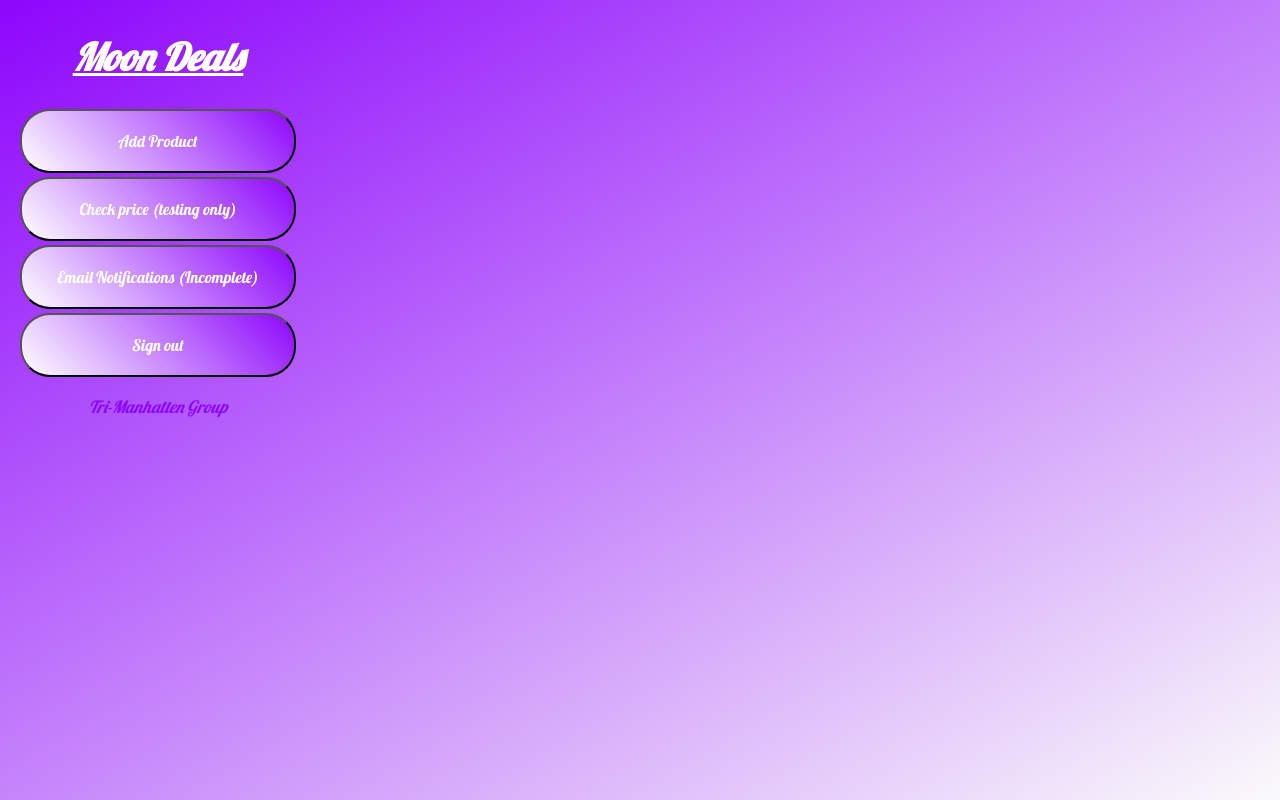
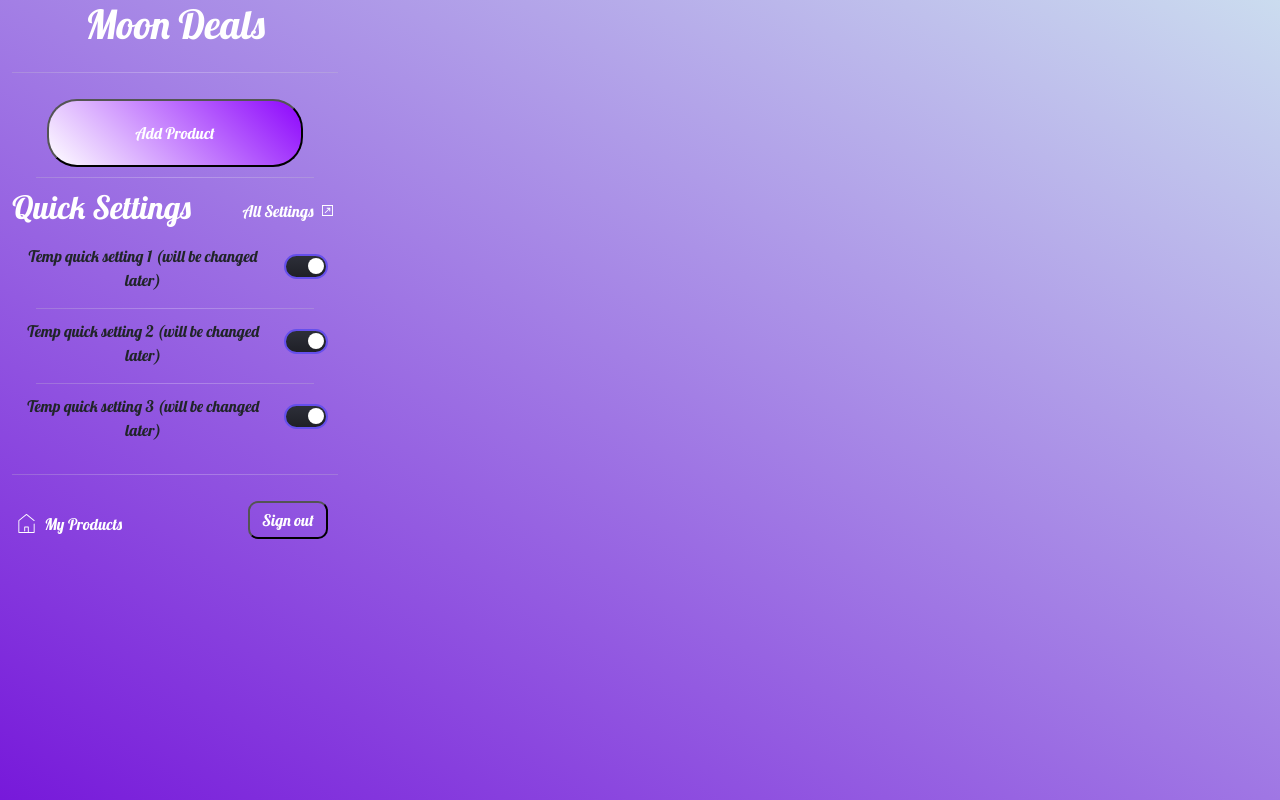
Before and after one commit to elyskrie21/Cpre186-Extension, a browser extension: page background.html in a window 1280 px wide. Drawn offline with nearby package versions, Linux system fonts and the light colour scheme; sample sign-in values are in the browser's storage.

Commit message:
changed main page

```diff
--- a/background.html
+++ b/background.html
@@ -17,46 +17,68 @@
       href="https://fonts.googleapis.com/css2?family=Lobster&display=swap"
       rel="stylesheet"
     />
-    <link rel="stylesheet" href="/style/popup.css" />
     <title>MoonDeal 1.0</title>
 
     <!-- Bootstrap Css -->
-    <!-- <link
+    <link
       href="https://cdn.jsdelivr.net/npm/bootstrap@5.1.3/dist/css/bootstrap.min.css"
       rel="stylesheet"
       integrity="sha384-1BmE4kWBq78iYhFldvKuhfTAU6auU8tT94WrHftjDbrCEXSU1oBoqyl2QvZ6jIW3"
       crossorigin="anonymous"
-    /> -->
+    />
+
+    <link rel="stylesheet" href="/style/popup.css" />
   </head>
   <body>
     <div class="container">
+      <div class="header">
+        <h1>Moon Deals</h1>
+      </div>
 
-        <div class="header">
-            <h1><i>Moon Deals</i></h1>
+      <hr />
+
+      <div class="buttons">
+        <button id="add-product" class="button">Add Product</button>
+      </div>
+
+      <hr class="settings-hr">
+
+      <section>
+        <div class="horizontal-container">
+          <h2>Quick Settings</h2>
+          <a href="www.mymoondeal.com/dashboard"
+            >All Settings <img src="./images/diagonal-arrow-svgrepo-com.svg"></a
+          >
         </div>
 
-        <div class="buttons">
-            <button id="add-product" class="button">
-                Add Product
-            </button>
-
-            <button id="check-price" class="button">
-                Check price (testing only)
-            </button>
-
-            <button  if="email-listing" class="button">
-                Email Notifications (Incomplete)
-            </button>
-
-            <button type="submit" class="button" id="signoutButton">
-                Sign out
-            </button>
+        <div class="horizontal-container">
+          <p>Temp quick setting 1 (will be changed later)</p>
+          <input type="checkbox" class="toggle" checked />
         </div>
 
-        <div class="footer">
-            <p><i>Tri-Manhatten Group</i></p>
+        <hr class="settings-hr">
+
+        <div class="horizontal-container">
+          <p>Temp quick setting 2 (will be changed later)</p>
+          <input type="checkbox" class="toggle" checked />
         </div>
 
+        <hr class="settings-hr">
+
+        <div class="horizontal-container">
+          <p>Temp quick setting 3 (will be changed later)</p>
+          <input type="checkbox" class="toggle" checked />
+        </div>
+
+        <hr>
+
+        <div class="horizontal-container">
+          <a href=""><img src="./images/home-svgrepo-com.svg" class="home-img"> My Products</a>
+          <button type="submit" class="button" id="signoutButton">
+            Sign out
+          </button>
+        </div>
+      </section>
     </div>
 
     <script src="popup.js"></script>
--- a/style/popup.css
+++ b/style/popup.css
@@ -3,12 +3,51 @@
 Blue and Pink
 Todo: Create CSS styling
  */
+
+/* Global Changes */
 body {
-    background-image: linear-gradient(150deg, #8d06fc 0%, #fafafa 100%);
-    font-family: 'Lobster', cursive;
-    width: 300;
-    height: 200;
+  background-image: linear-gradient(210deg, #cbdcef 0%, #7719da 100%);
+  font-family: "Lobster", cursive;
+  width: 350px;
 }
+
+h1,
+h2,
+a {
+  color: #ffffff;
+}
+
+a {
+  text-decoration: none;
+  align-self: center;
+}
+
+a:hover {
+  color: #fff;
+}
+
+hr {
+  border: 0;
+  height: 2px;
+  background: #ffffffe8;
+  background-image: linear-gradient(to right, #ccc, #ffffffe8, #ccc);
+  width: 100%;
+}
+
+img {
+  filter: invert(98%) sepia(30%) saturate(333%) hue-rotate(183deg)
+    brightness(120%) contrast(100%);
+  padding-left: 5px;
+  padding-right: 5px;
+  height: 1rem;
+  padding-bottom: 5px;
+}
+
+.home-img {
+  height: 1.5rem;
+}
+
+/* Classes */
 .container {
   display: flex;
   text-align: center;
@@ -16,21 +55,18 @@ body {
   align-items: center;
   justify-content: center;
 }
-.header {
-    color: white;
-    text-decoration: underline;
-    font-size: 19;
-}
+
 .buttons {
   display: flex;
   flex-direction: column;
 }
 .button {
-    font-family: 'Lobster', cursive;
+  font-family: "Lobster", cursive;
+  width: 16rem;
   padding: 20px 35px;
   font-size: 16px;
   position: relative;
-    margin: 2px;
+  margin: 10px;
   background-image: linear-gradient(225deg, #8d06fc 0%, #ffffff 100%);
 
   overflow: hidden;
@@ -51,13 +87,80 @@ body {
 }
 .button:hover {
   transform: translate(0, -3px);
-    box-shadow: 10px -10px 25px 0 rgba(143, 64, 248, 0.5), -10px 10px 25px 0 rgba(253, 253, 253, 0.5);
+  box-shadow: 10px -10px 25px 0 rgba(143, 64, 248, 0.5),
+    -10px 10px 25px 0 rgba(253, 253, 253, 0.5);
 }
-.btn-1:hover::after{
+.btn-1:hover::after {
   transform: rotate(150deg);
 }
-.footer {
-    color: #8d06fc;
-    font-size: 17px;
-    font-style: italic;
+
+/* *Css for quick settings and slider */
+.horizontal-container {
+  display: flex;
+  flex-direction: row;
+  justify-content: space-between;
+
+  padding-top: 10px;
 }
+
+input[type="checkbox"] {
+  -webkit-appearance: none;
+  -moz-appearance: none;
+  appearance: none;
+  -webkit-tap-highlight-color: transparent;
+  cursor: pointer;
+}
+input[type="checkbox"]:focus {
+  outline: 0;
+}
+
+.toggle {
+  height: 25px;
+  width: 45px;
+  border-radius: 16px;
+  display: inline-block;
+  position: relative;
+  margin: 10px;
+  border: 2px solid #474755;
+  background: linear-gradient(180deg, #2d2f39 0%, #1f2027 100%);
+  transition: all 0.2s ease;
+}
+
+.toggle:after {
+  content: "";
+  position: absolute;
+  top: 2px;
+  left: 2px;
+  width: 16px;
+  height: 16px;
+  border-radius: 50%;
+  background: white;
+  box-shadow: 0 1px 2px rgba(44, 44, 44, 0.2);
+  transition: all 0.2s cubic-bezier(0.5, 0.1, 0.75, 1.35);
+}
+
+.toggle:checked {
+  border-color: #654fec;
+}
+
+.toggle:checked:after {
+  transform: translatex(20px);
+}
+
+.settings-hr {
+  margin: auto;
+  width: 85%;
+}
+
+/* *CSS for footer */
+
+#signoutButton {
+  width: 5rem;
+  position: static;
+  padding: 5px;
+  font-size: 16px;
+  margin-top: 0;
+
+  border-radius: 10px;
+  background: transparent;
+}
```
Also changed, not shown: scripts/addproduct.js (+32 -16 lines), images/diagonal-arrow-svgrepo-com.svg (added), images/home-svgrepo-com.svg (added). Lines whose indentation alone changed are shown as unchanged.
